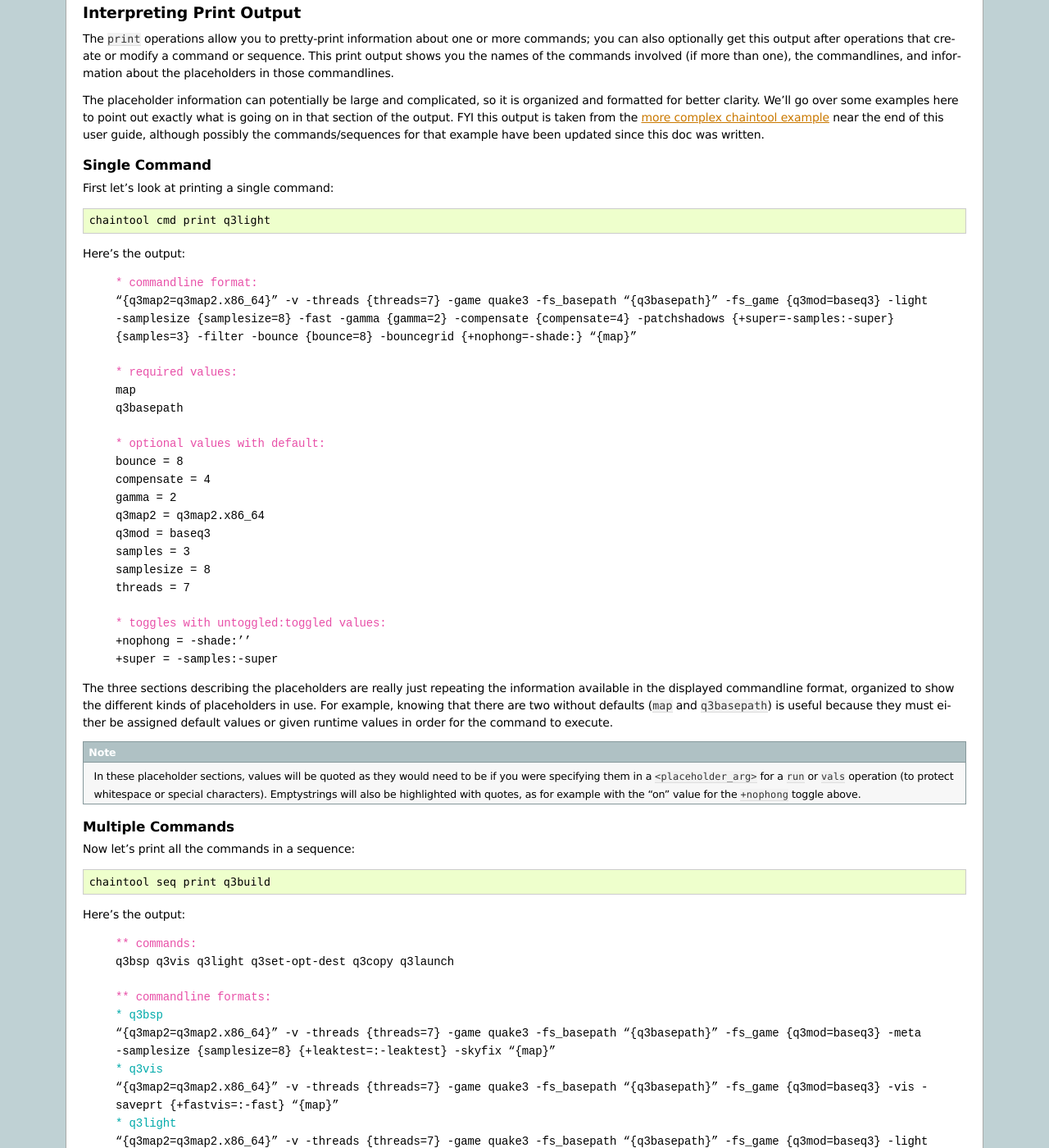
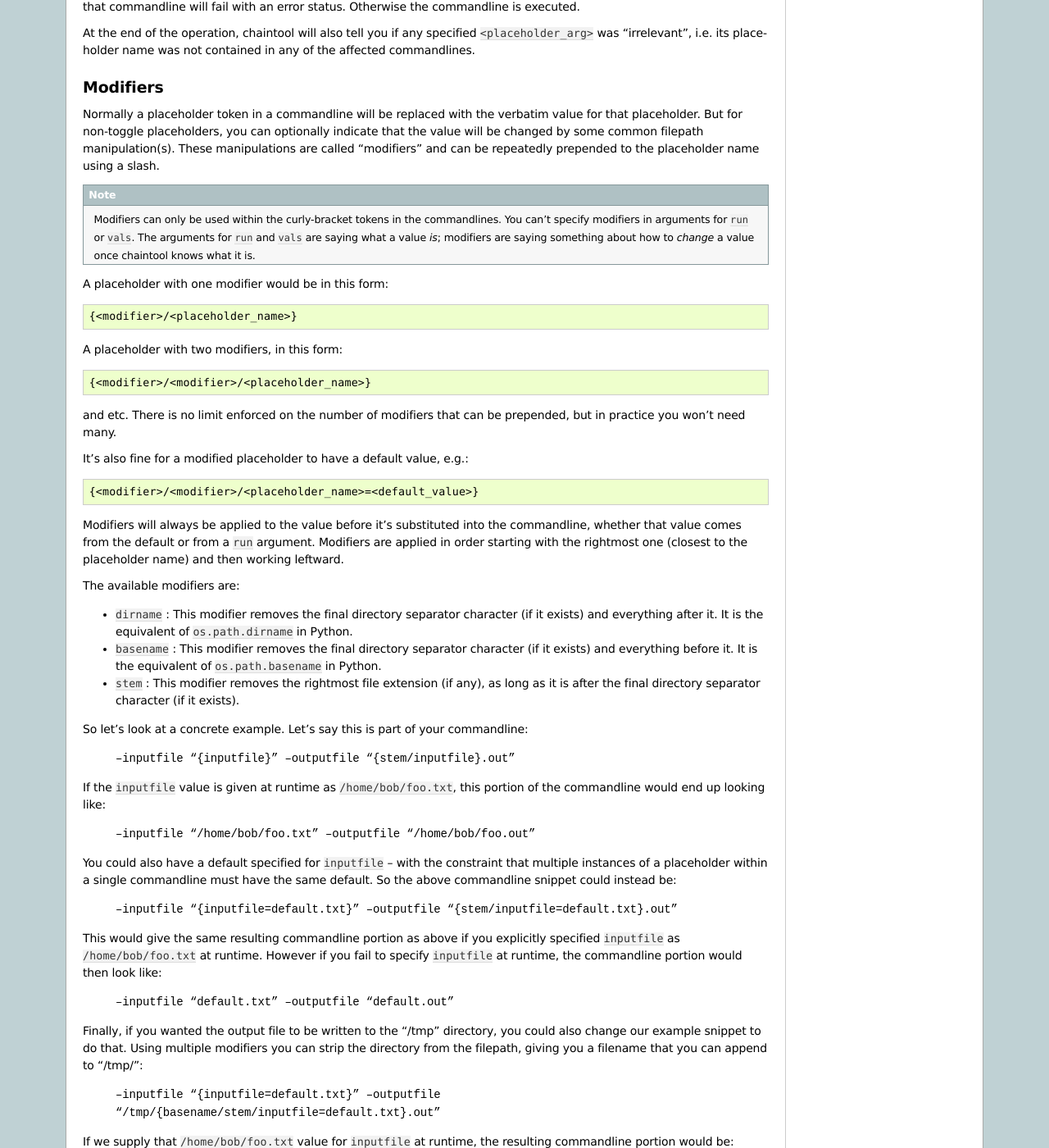
Before and after one commit to neogeographica/chaintool, a Sphinx documentation site: the page built from docs/placeholders.rst, in a window 1280 px wide and 1400 px high, scrolled down 2139 px. Shown: the whole window at 82% size. Built offline with Sphinx 7.4.7, drawn with Linux system fonts in a browser that asks for light colours; some of the changed text lies outside the part shown.

Commit message:
docs work

```diff
--- a/README.rst
+++ b/README.rst
@@ -103,9 +103,9 @@
 
 Once chaintool has been installed, it can help you configure your shell environment to enable support for shortcuts and autocompletions... in most cases it is able to do this setup automatically for you.
 
-The documentation goes into this in more detail, but running :command:`chaintool x completions` will get you into an interactive process for setting up the autocompletions feature, and :command:`chaintool x shortcuts` is a similar helper for the shortcuts feature.
+Running :command:`chaintool x completions` will get you into an interactive process for setting up the autocompletions feature, and :command:`chaintool x shortcuts` is a similar helper for the shortcuts feature.
 
-Depending on your configuration, you may need to start a new shell for these features to be available.
+Depending on your configuration, you may need to then start a new shell for these features to be available.
 
 For more details, see the full documentation linked below.
 
--- a/docs/conf.py
+++ b/docs/conf.py
@@ -93,7 +93,7 @@
 # Theme options are theme-specific and customize the look and feel of a theme
 # further.  For a list of options available for each theme, see the
 # documentation.
-html_theme_options = {"nosidebar": "true", "body_max_width": "none"}
+html_theme_options = {"nosidebar": "false", "body_max_width": "none"}
 
 # These paths are either relative to html_static_path
 # or fully qualified paths (eg. https://...)
--- a/docs/configuration.rst
+++ b/docs/configuration.rst
@@ -177,9 +177,9 @@
    | :mono:`You currently have dynamic completions enabled, using this directory:`
    |   :mono:`/home/bob/.local/share/bash-completion/completions`
    |
-   | :mono:`Directory used to store shortcuts/completions configuration:`
+   | :mono:`Directory used to store configuration for shortcuts and completions:`
    |   :mono:`/home/bob/.config/chaintool`
-   | :mono:`Directory used to store command/sequence data and generated scripts:`
+   | :mono:`Directory used to store command/sequence data, shortcuts, and other scripts:`
    |   :mono:`/home/bob/.local/share/chaintool`
    | :mono:`Directory used to store temporary locks:`
    |   :mono:`/home/bob/.cache/chaintool`
--- a/docs/overview.rst
+++ b/docs/overview.rst
@@ -137,7 +137,7 @@
 
    chaintool cmd set [-q] <cmdname> <cmdline>
 
-``<cmdname>`` is the name of the command to create or update, and can be any sequence of non-whitespace characters. ``<cmdline>`` is the commandline to associate with that name; keep in mind that this is a single argument and so likely will need to be appropriately quoted/escaped to deal with spaces or special characters in it. The optional ``-q`` flag suppresses the pretty-printed command info that would normally happen after the set.
+``<cmdname>`` is the name of the command to create or update, and can be any sequence of non-whitespace characters that is not already taken by some other command or sequence. ``<cmdline>`` is the commandline to associate with that name; keep in mind that this is a single argument and so likely will need to be appropriately quoted/escaped to deal with spaces or special characters in it. The optional ``-q`` flag suppresses the pretty-printed command info that would normally happen after the set.
 
 Similarly you can create or update a sequence using ``seq set``:
 
@@ -145,7 +145,7 @@
 
    chaintool seq set [-f] [-q] <seqname> <cmdname> [<cmdname> ...]
 
-``<seqname>`` is the name of the sequence to create or update. It must be followed by one or more command names to compose the sequence. The optional ``-q`` flag behaves similarly here. The optional ``-f`` (or ``--force``) flag allows you to specify command names that do not currently exist.
+``<seqname>`` is the name of the sequence to create or update; as with command names, sequence names must be unique and contain no whitespace. This sequence name must be followed by one or more command names to compose the sequence. The optional ``-q`` flag behaves similarly here. The optional ``-f`` (or ``--force``) flag allows you to specify command names that do not currently exist.
 
 While the ``set`` operations can be useful, they can also be tedious if you just want to modify an existing command or sequence. Also, in the case of ``cmd set``, the proper quoting/escaping of the commandline argument can be frustrating to figure out. For those reasons, often you will want to use ``edit`` instead of ``set``:
 
--- a/docs/placeholders.rst
+++ b/docs/placeholders.rst
@@ -111,7 +111,63 @@
 Modifiers
 ---------
 
-XXX TBD
+Normally a placeholder token in a commandline will be replaced with the verbatim value for that placeholder. But for non-toggle placeholders, you can optionally indicate that the value will be changed by some common filepath manipulation(s). These manipulations are called "modifiers" and can be repeatedly prepended to the placeholder name using a slash.
+
+.. note::
+
+   Modifiers can only be used within the curly-bracket tokens in the commandlines. You can't specify modifiers in arguments for ``run`` or ``vals``. The arguments for ``run`` and ``vals`` are saying what a value *is*; modifiers are saying something about how to *change* a value once chaintool knows what it is.
+
+A placeholder with one modifier would be in this form:
+
+.. code-block:: none
+
+   {<modifier>/<placeholder_name>}
+
+A placeholder with two modifiers, in this form:
+
+.. code-block:: none
+
+   {<modifier>/<modifier>/<placeholder_name>}
+
+and etc. There is no limit enforced on the number of modifiers that can be prepended, but in practice you won't need many.
+
+It's also fine for a modified placeholder to have a default value, e.g.:
+
+.. code-block:: none
+
+   {<modifier>/<modifier>/<placeholder_name>=<default_value>}
+
+Modifiers will always be applied to the value before it's substituted into the commandline, whether that value comes from the default or from a ``run`` argument. Modifiers are applied in order starting with the rightmost one (closest to the placeholder name) and then working leftward.
+
+The available modifiers are:
+
+- ``dirname`` : This modifier removes the final directory separator character (if it exists) and everything after it. It is the equivalent of ``os.path.dirname`` in Python.
+- ``basename`` : This modifier removes the final directory separator character (if it exists) and everything before it. It is the equivalent of ``os.path.basename`` in Python.
+- ``stem`` : This modifier removes the rightmost file extension (if any), as long as it is after the final directory separator character (if it exists).
+
+So let's look at a concrete example. Let's say this is part of your commandline:
+
+   | :mono:`--inputfile "{inputfile}" --outputfile "{stem/inputfile}.out"`
+
+If the ``inputfile`` value is given at runtime as ``/home/bob/foo.txt``, this portion of the commandline would end up looking like:
+
+   | :mono:`--inputfile "/home/bob/foo.txt" --outputfile "/home/bob/foo.out"`
+
+You could also have a default specified for ``inputfile`` -- with the constraint that multiple instances of a placeholder within a single commandline must have the same default. So the above commandline snippet could instead be:
+
+   | :mono:`--inputfile "{inputfile=default.txt}" --outputfile "{stem/inputfile=default.txt}.out"`
+
+This would give the same resulting commandline portion as above if you explicitly specified ``inputfile`` as ``/home/bob/foo.txt`` at runtime. However if you fail to specify ``inputfile`` at runtime, the commandline portion would then look like:
+
+   | :mono:`--inputfile "default.txt" --outputfile "default.out"`
+
+Finally, if you wanted the output file to be written to the "/tmp" directory, you could also change our example snippet to do that. Using multiple modifiers you can strip the directory from the filepath, giving you a filename that you can append to "/tmp/":
+
+   | :mono:`--inputfile "{inputfile=default.txt}" --outputfile "/tmp/{basename/stem/inputfile=default.txt}.out"`
+
+If we supply that ``/home/bob/foo.txt`` value for ``inputfile`` at runtime, the resulting commandline portion would be:
+
+   | :mono:`--inputfile "/home/bob/foo.txt" --outputfile "/tmp/foo.out"`
 
 Interpreting Print Output
 -------------------------
```
Also changed, not shown: docs/shortcuts.rst (+7 -5 lines), .readthedocs.yaml, 2 other files.
